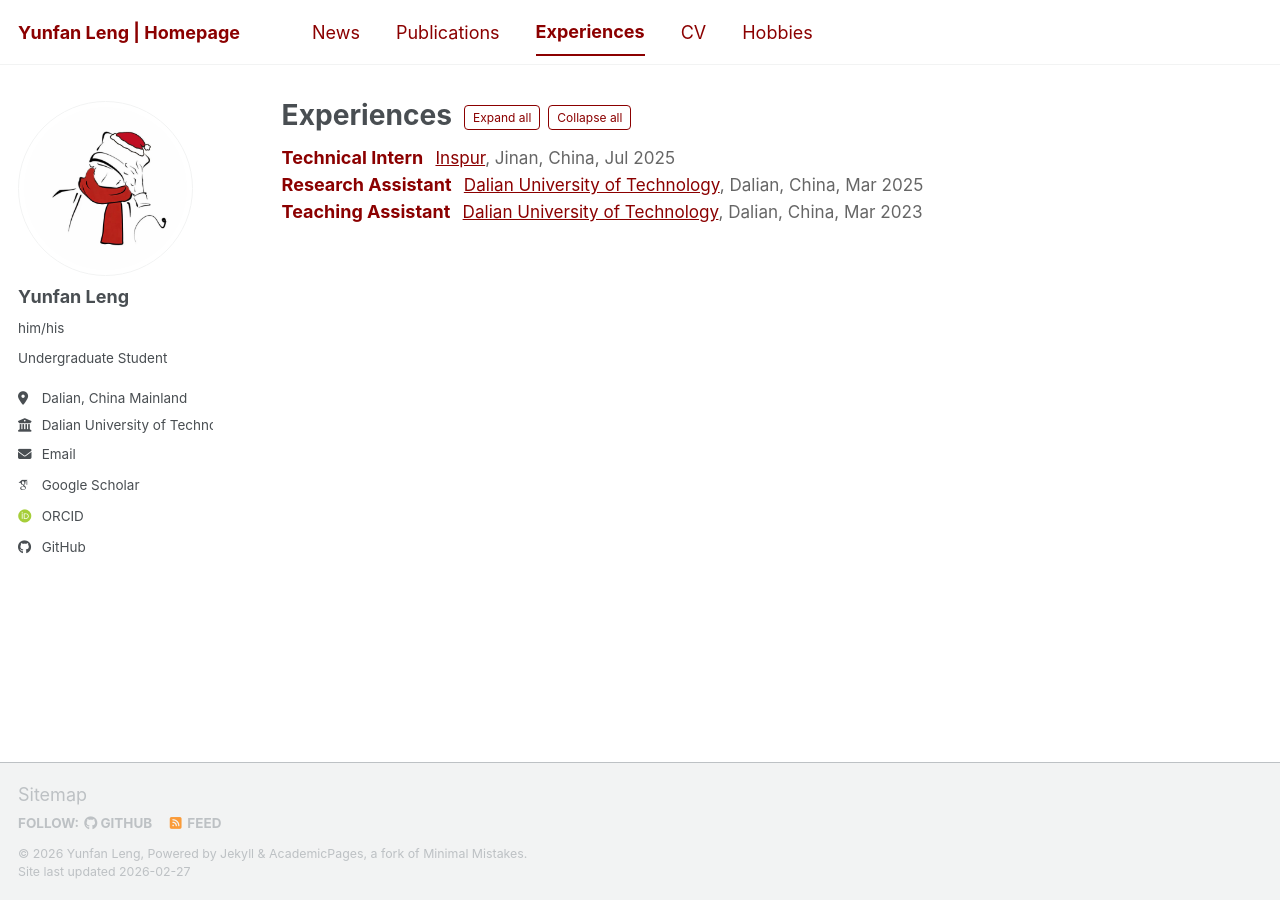
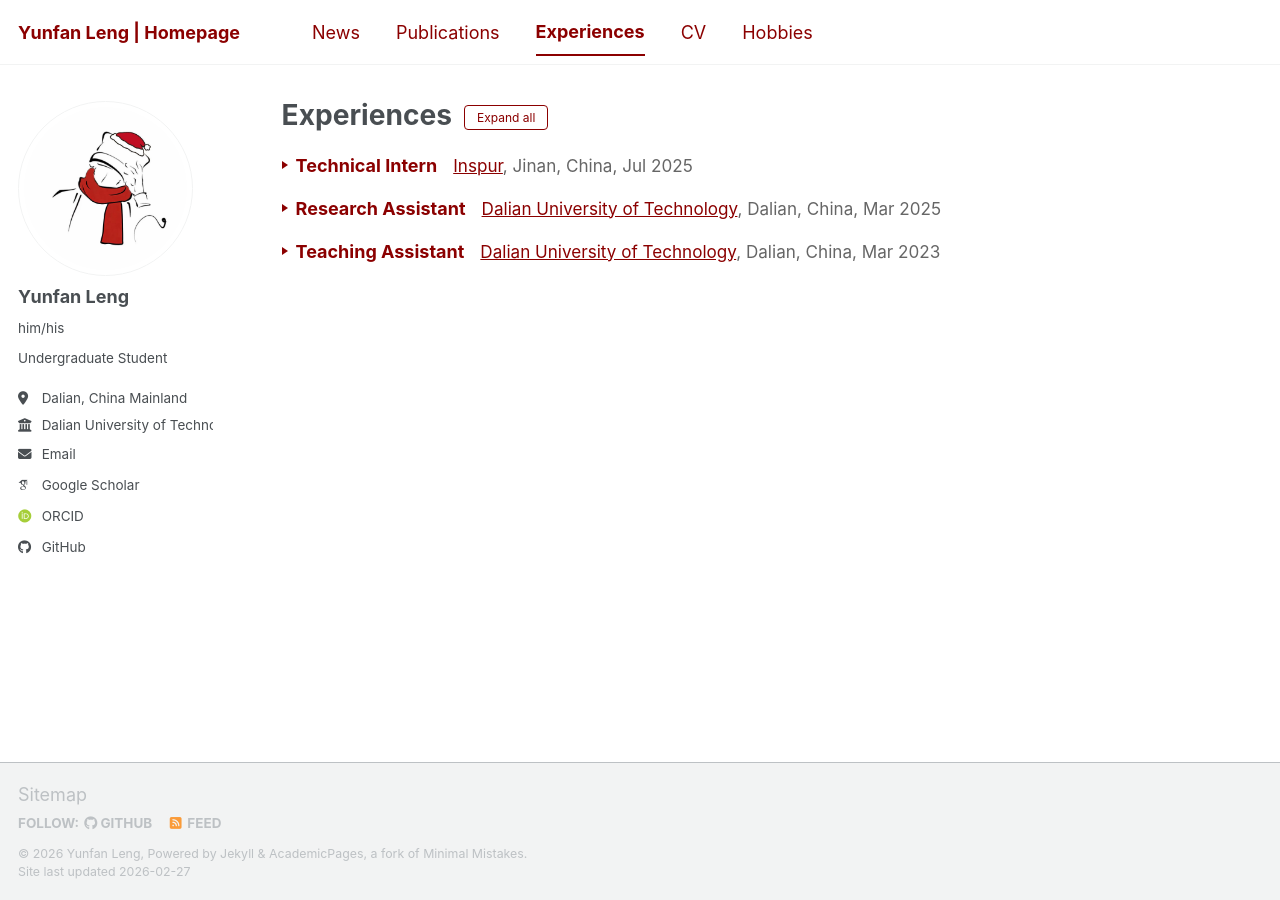
Before and after one commit to WENJIN6666/wenjin6666.github.io, a Jekyll site: the page built from _pages/experiences.html, in a window 1280 px wide. Built offline with Jekyll 4.4.1, drawn with Linux system fonts in a browser that asks for light colours; some web fonts are replaced; a script bundle is joined from its source files by our own code; library files that are not in the unit come from our copies.

Commit message:
Improve experience UI: single toggle button and rotating arrow indicators

```diff
--- a/_includes/archive-single-experience.html
+++ b/_includes/archive-single-experience.html
@@ -10,6 +10,7 @@
   <article class="archive__item" itemscope itemtype="http://schema.org/CreativeWork">
     <details class="experience-item">
       <summary class="experience-summary">
+        <span class="experience-arrow"></span>
         <span class="experience-title" itemprop="headline">{{ title }}</span>
         {% if post.venue %}
           <span class="experience-meta">
--- a/_pages/experiences.html
+++ b/_pages/experiences.html
@@ -16,7 +16,7 @@ author_profile: true
   border: 1px solid #8B0000;
   color: #8B0000;
   background: #fff;
-  padding: 4px 8px;
+  padding: 4px 12px;
   border-radius: 4px;
   font-size: 12px;
   cursor: pointer;
@@ -29,9 +29,26 @@ author_profile: true
 .experience-summary {
   cursor: pointer;
   list-style: none;
+  padding: 8px 0;
+  display: flex;
+  align-items: center;
+  gap: 8px;
 }
 .experience-summary::-webkit-details-marker {
   display: none;
+}
+.experience-arrow {
+  display: inline-block;
+  width: 0;
+  height: 0;
+  border-left: 6px solid #8B0000;
+  border-top: 4px solid transparent;
+  border-bottom: 4px solid transparent;
+  transition: transform 0.3s ease;
+  flex-shrink: 0;
+}
+details.experience-item[open] .experience-arrow {
+  transform: rotate(90deg);
 }
 .experience-title {
   font-weight: 700;
@@ -44,6 +61,7 @@ author_profile: true
 }
 .experience-content {
   margin-top: 8px;
+  padding-left: 20px;
 }
 </style>
 
@@ -53,22 +71,29 @@ document.addEventListener('DOMContentLoaded', function () {
   if (titleEl) {
     var controls = document.createElement('span');
     controls.className = 'experience-controls';
-    controls.innerHTML = '<button type="button" class="experience-toggle" data-action="expand">Expand all</button>' +
-                         '<button type="button" class="experience-toggle" data-action="collapse">Collapse all</button>';
+    controls.innerHTML = '<button type="button" class="experience-toggle" data-state="collapsed">Expand all</button>';
     titleEl.appendChild(controls);
   }
 
-  function setAll(open) {
+  var allCollapsed = true;
+
+  function toggleAll() {
+    allCollapsed = !allCollapsed;
     document.querySelectorAll('.experience-item').forEach(function (item) {
-      item.open = open;
+      item.open = !allCollapsed;
     });
+    var btn = document.querySelector('.experience-toggle');
+    if (btn) {
+      btn.textContent = allCollapsed ? 'Expand all' : 'Collapse all';
+      btn.setAttribute('data-state', allCollapsed ? 'collapsed' : 'expanded');
+    }
   }
 
   document.addEventListener('click', function (e) {
     var btn = e.target.closest('.experience-toggle');
-    if (!btn) return;
-    var action = btn.getAttribute('data-action');
-    setAll(action === 'expand');
+    if (btn) {
+      toggleAll();
+    }
   });
 });
 </script>
```
